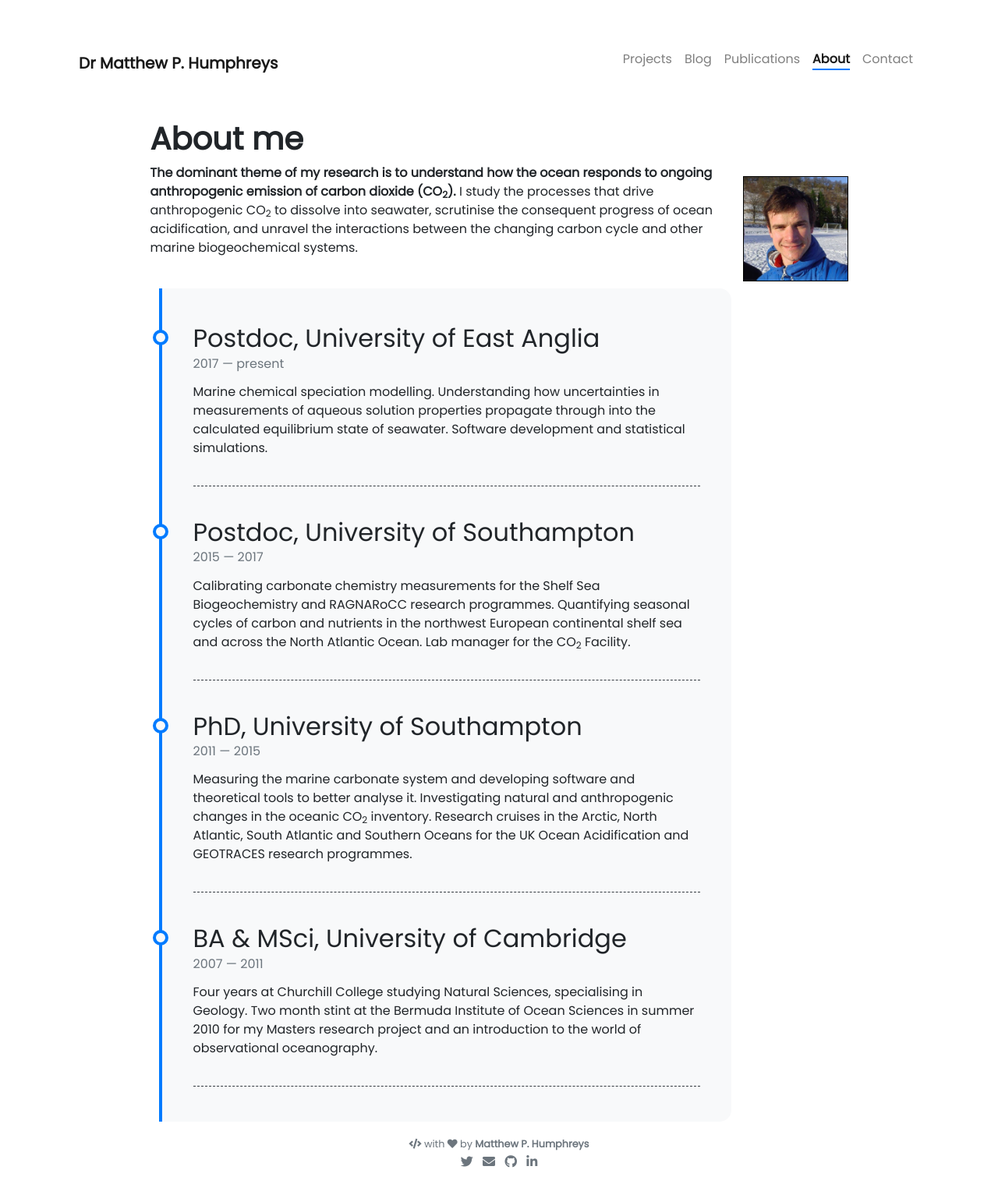
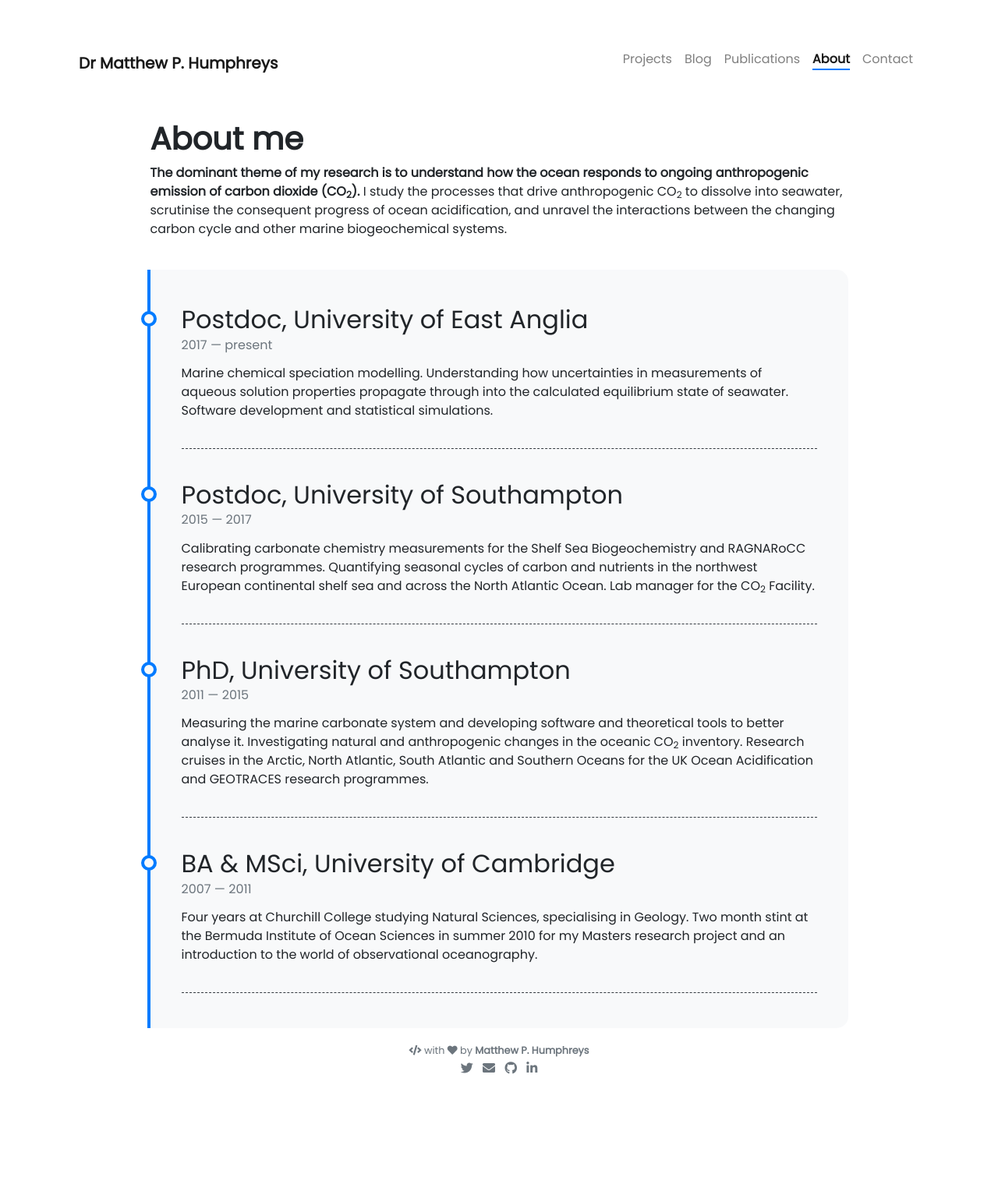
Before and after one commit to mvdh7/mvdh7.github.io, a Jekyll site: the page built from pages/about.md, in a window 1280 px wide. Shown: the whole page at 78% size. Built offline with Jekyll 4.4.1, drawn with Linux system fonts in a browser that asks for light colours; nearby versions of some CDN libraries; comment, search, counter and statistics services are not loaded; after the commit the page ends 1399 px from its top, so only the background shows below that.

Commit message:
no pic here

```diff
--- a/pages/about.md
+++ b/pages/about.md
@@ -7,10 +7,7 @@ weight: 4
 
 # **About me**
 
-<img src="https://raw.githubusercontent.com/mvdh7/mvdh7.github.io/master/images/xcski.jpg" style="float:right; border:1px solid #000; width:15%" />
 **The dominant theme of my research is to understand how the ocean responds to ongoing anthropogenic emission of carbon dioxide (CO<sub>2</sub>).** I study the processes that drive anthropogenic CO<sub>2</sub> to dissolve into seawater, scrutinise the consequent progress of ocean acidification, and unravel the interactions between the changing carbon cycle and other marine biogeochemical systems.
-
-
 
 <!--
 <div class="row">
```
